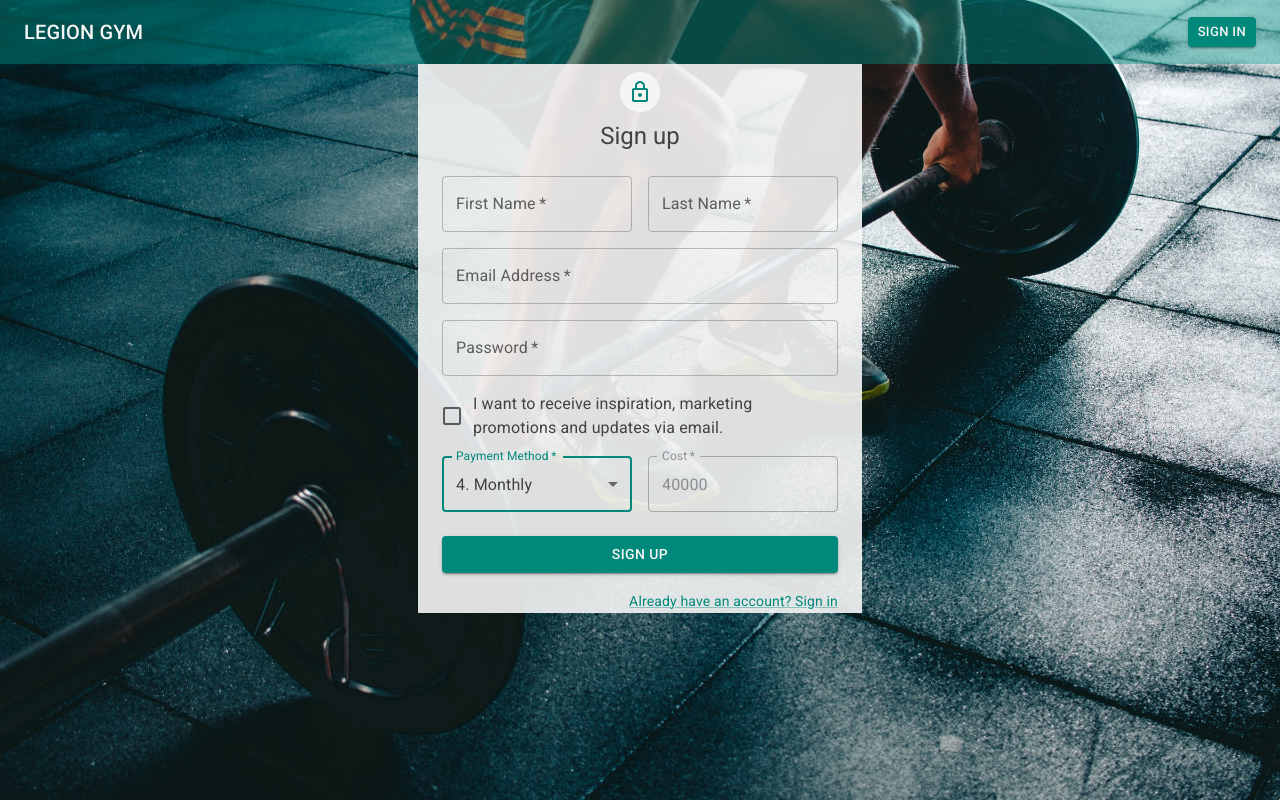
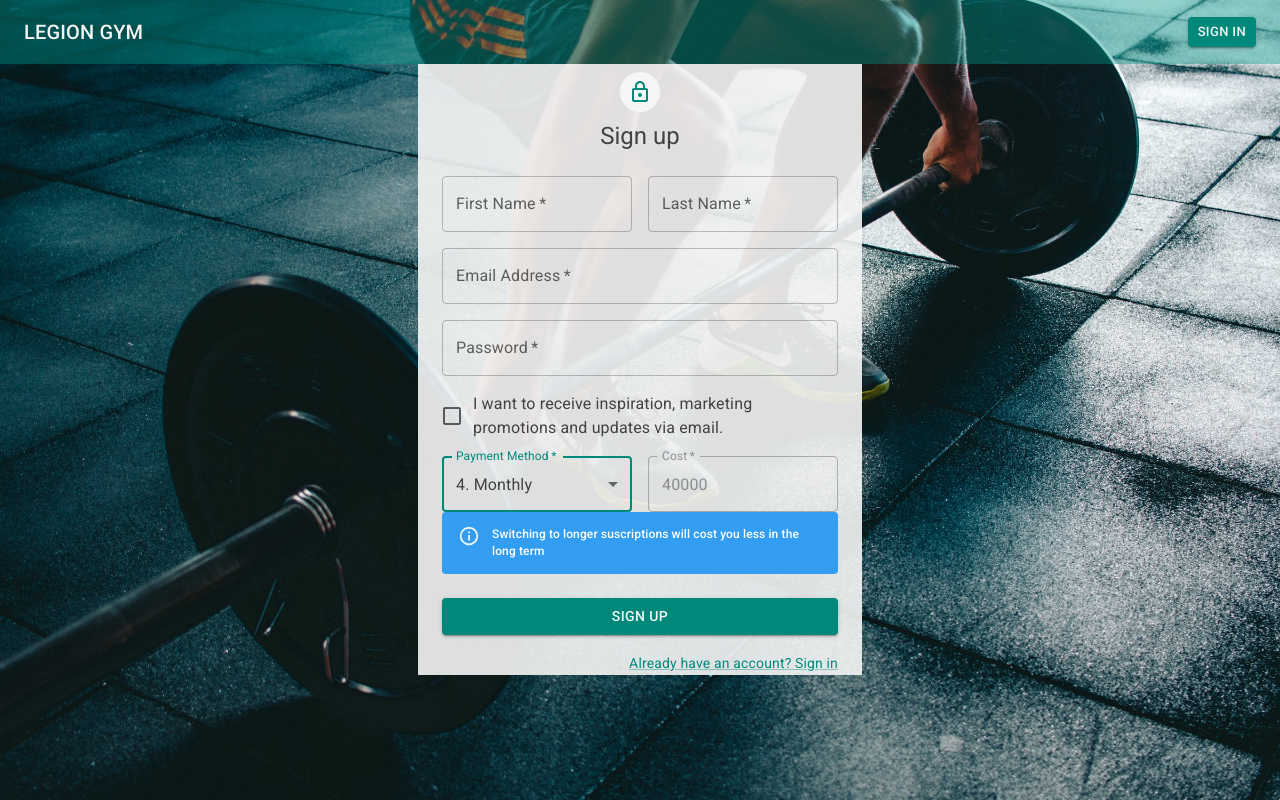
Before and after one commit to d4niel-san/Gimnasio-Frontend, a React (Create React App) app: page / in a window 1280 px wide. Built offline with nearby package versions, Linux system fonts and the light colour scheme.

Commit message:
Exported paymentMethods, suscription alerts added, tengo que trabajar estilos aun... :D

```diff
--- a/src/components/signUp/SignUp.jsx
+++ b/src/components/signUp/SignUp.jsx
@@ -1,4 +1,3 @@
-//import * as React from "react";
 import Avatar from "@mui/material/Avatar";
 import Button from "@mui/material/Button";
 import CssBaseline from "@mui/material/CssBaseline";
@@ -15,52 +14,13 @@ import { ApiContext } from "../../context/apiContext";
 import * as styles from "./SignUpStyles"
 import React, { useContext, useState } from "react";
 import { MenuItem } from "@mui/material";
+import paymentMethods from "./Suscriptions";
+import suscriptionAlert from "./suscriptionAlert";
 
 const SignUp = () => {
 
   const { SignUpSubmit } = useContext(ApiContext)
-
-  const paymentMethods = [
-    {
-      id: 1,
-      value: 'daily',
-      label: '1. Daily',
-      cash: 2000
-    },
-    {
-      id: 2,
-      value: 'weekly',
-      label: '2. Weekly',
-      cash: 10000
-    },
-    {
-      id: 3,
-      value: 'biweekly',
-      label: '3. Biweekly',
-      cash: 25000
-    },
-    {
-      id: 4,
-      value: 'monthly',
-      label: '4. Monthly',
-      cash: 40000
-    },
-    {
-      id: 5,
-      value: 'semiAnnual',
-      label: '5. Semi-Annual',
-      cash: 150000
-    },
-    {
-      id: 6,
-      value: 'annual',
-      label: '6. Annual',
-      cash: 250000
-    }
-  ]
-
   const initialPayment = paymentMethods.filter(elem => elem.id===4)[0]
-
   const [paymentMethod, setPaymentMethod] = useState(initialPayment.value);
   const [cost, setCost] = useState(initialPayment.cash);
 
@@ -136,7 +96,7 @@ const SignUp = () => {
             </Grid>
             <Grid item xs={12}>
               <FormControlLabel
-                control={<Checkbox name='allowExtraEmails' value='allowExtraEmails' color='primary' />}
+                control={<Checkbox name='allowExtraEmails' value='allowExtraEmails' color='primary'/>}
                 label='I want to receive inspiration, marketing promotions and updates via email.'
               />
             </Grid>
@@ -173,8 +133,12 @@ const SignUp = () => {
                 value={cost}
               />
             </Grid>
+          </Grid>
 
-          </Grid>
+          <div>
+            {suscriptionAlert(paymentMethods.filter(elem => elem.value===paymentMethod)[0].id)}
+          </div>
+
           <Button
             type='submit'
             fullWidth
--- a/src/components/signUp/SignUpStyles.jsx
+++ b/src/components/signUp/SignUpStyles.jsx
@@ -9,7 +9,8 @@ const Box = {
 
 const Avatar = {
     m: 1,
-    bgcolor: "secondary.main" }
+    bgcolor: "secondary.main"
+}
 
 const Button = {
     mt: 3,
@@ -17,12 +18,17 @@ const Button = {
 }
 
 const Container = {
-    backgroundColor: "info.main"
+    backgroundColor: "third.main"
+}
+
+const TextSize = {
+    fontSize: 12,
 }
 
 export {
     Avatar,
+    TextSize,
     Box,
     Button,
-    Container
+    Container,
 };
--- /dev/null
+++ b/src/components/signUp/Suscriptions.jsx
@@ -0,0 +1,42 @@
+
+
+const paymentMethods = [
+    {
+      id: 1,
+      value: 'daily',
+      label: '1. Daily',
+      cash: 2000
+    },
+    {
+      id: 2,
+      value: 'weekly',
+      label: '2. Weekly',
+      cash: 10000
+    },
+    {
+      id: 3,
+      value: 'biweekly',
+      label: '3. Biweekly',
+      cash: 25000
+    },
+    {
+      id: 4,
+      value: 'monthly',
+      label: '4. Monthly',
+      cash: 40000
+    },
+    {
+      id: 5,
+      value: 'semiAnnual',
+      label: '5. Semi-Annual',
+      cash: 150000
+    },
+    {
+      id: 6,
+      value: 'annual',
+      label: '6. Annual',
+      cash: 250000
+    }
+  ]
+
+  export default paymentMethods;
--- /dev/null
+++ b/src/components/signUp/suscriptionAlert.jsx
@@ -0,0 +1,36 @@
+import { Alert } from "@mui/material";
+import { TextSize } from "./SignUpStyles";
+
+function suscriptionAlert(id){
+
+    switch(id){
+        case 1: case 2: case 3:
+            return(
+                    <Alert variant="filled" severity="warning">
+                    Switch to longer suscriptions for benefits and discounts!
+                    </Alert>
+                )
+        case 4:
+            return(
+                    <Alert variant="filled" severity="info" sx={TextSize} >
+                    Switching to longer suscriptions will cost you less in the long term
+                    </Alert>
+                )
+        case 5:
+            return(
+                    <Alert variant="filled" severity="success">
+                    60% discount on daily fee
+                    </Alert>
+                )
+        case 6:
+            return(
+                    <Alert variant="filled" severity="success">
+                    65% discount on daily fee and free nutritionist consultation
+                    </Alert>
+                )
+        default:
+            return(<></>)
+    }
+}
+
+export default suscriptionAlert;
--- a/src/components/userMain/UserMain.jsx
+++ b/src/components/userMain/UserMain.jsx
@@ -7,7 +7,7 @@ import { useContext, useState } from 'react';
 
 const UserMain = () => {
 
-  const { userLogged, isUserLogged } = useContext(ApiContext)
+  const { userLogged } = useContext(ApiContext)
 
   const [checked, setChecked] = useState(userLogged.suscribed);
 
--- a/src/components/userMain/userMainStlyles.jsx
+++ b/src/components/userMain/userMainStlyles.jsx
@@ -1,7 +1,7 @@
 
 
 const Container = {
-  backgroundColor: "info.main"
+  backgroundColor: "third.main"
 }
 
 
--- a/src/themes/generalTheme.jsx
+++ b/src/themes/generalTheme.jsx
@@ -1,5 +1,5 @@
 import { createTheme } from "@mui/material/styles";
-import { grey, teal } from "@mui/material/colors";
+import { blue, grey, teal } from "@mui/material/colors";
 import { alpha } from "@mui/material";
 
 const generalTheme = createTheme({
@@ -13,8 +13,14 @@ const generalTheme = createTheme({
       contrastText: grey[900],
     },
     info: {
+      main: alpha(blue[500], 0.9),
+    },
+    third: {
       main: alpha(grey[100], 0.9),
     },
+    // information: {
+    //   main: alpha(blue[100], 0.8),
+    // },
     text: {
       primary: grey[800],
     },
```
Lines whose indentation alone changed are shown as unchanged.
